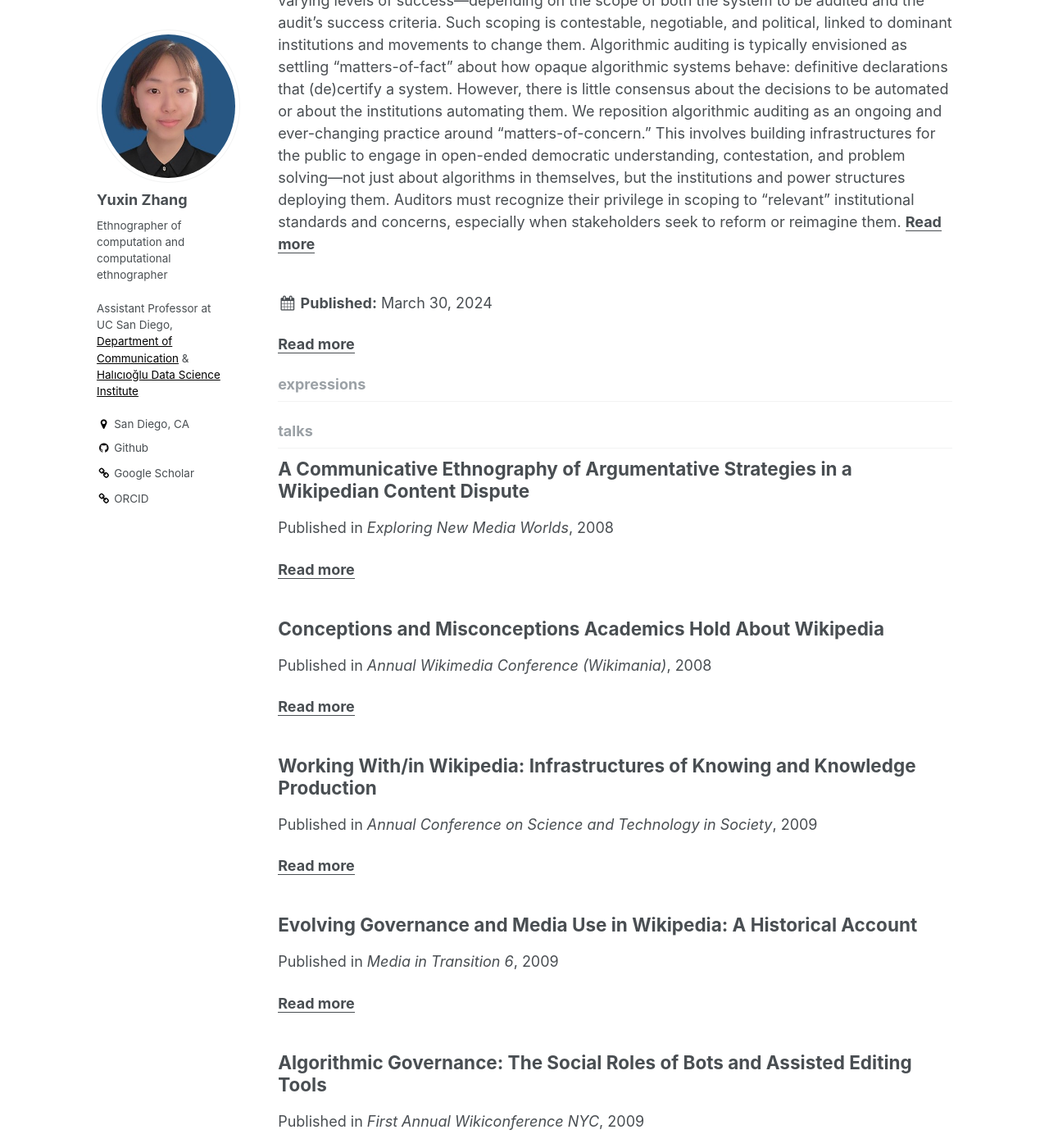
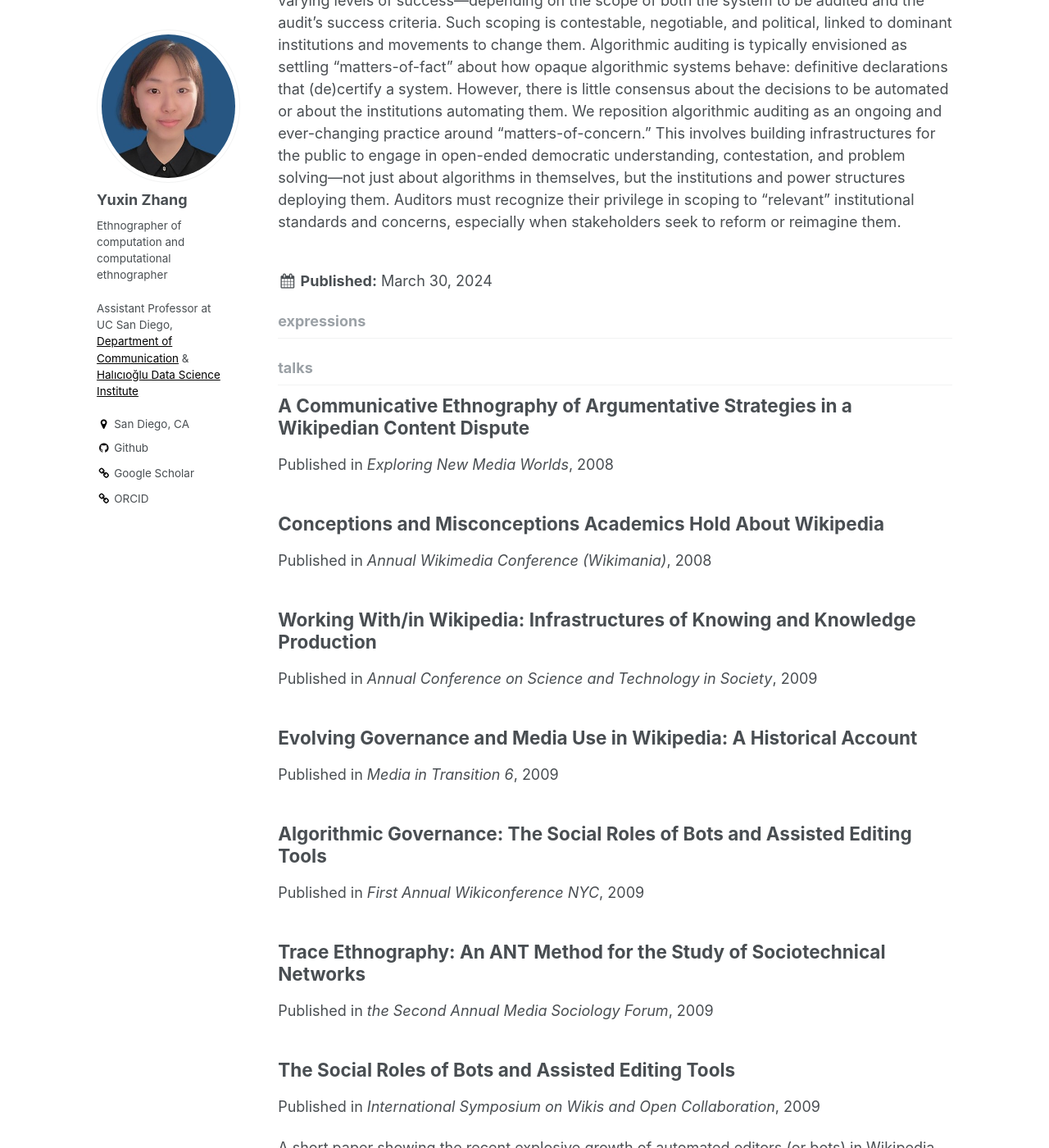
Before and after one commit to Yuxin-Zhang-Jasmine/Yuxin-Zhang-Jasmine.github.io, a Jekyll site: the page built from _pages/collection-archive.html, in a window 1280 px wide and 1400 px high, scrolled down 892 px. Shown: the whole window at 82% size. Built offline with Jekyll 4.4.1, drawn with Linux system fonts in a browser that asks for light colours; some of the changed text lies outside the part shown.

Commit message:
Update _config.yml
disable "readmore"

```diff
--- a/_config.yml
+++ b/_config.yml
@@ -46,7 +46,7 @@ staticman:
         format           : "iso8601" # "iso8601" (default), "timestamp-seconds", "timestamp-milliseconds"
 atom_feed:
   path                   : # blank (default) uses feed.xml
-read_more                : "enabled" # if enabled, adds a "read more" link to excerpts
+read_more                : #"enabled" # if enabled, adds a "read more" link to excerpts
 future                   : true
 
 # SEO Related
```
